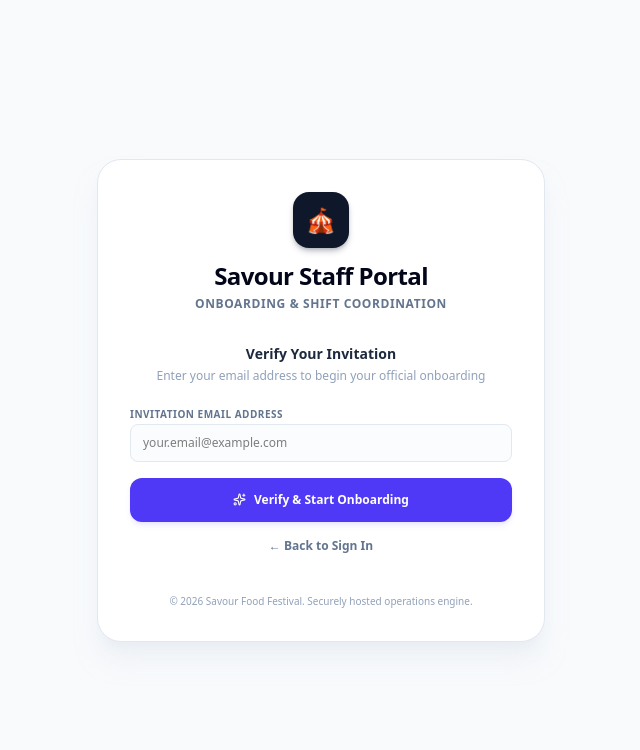
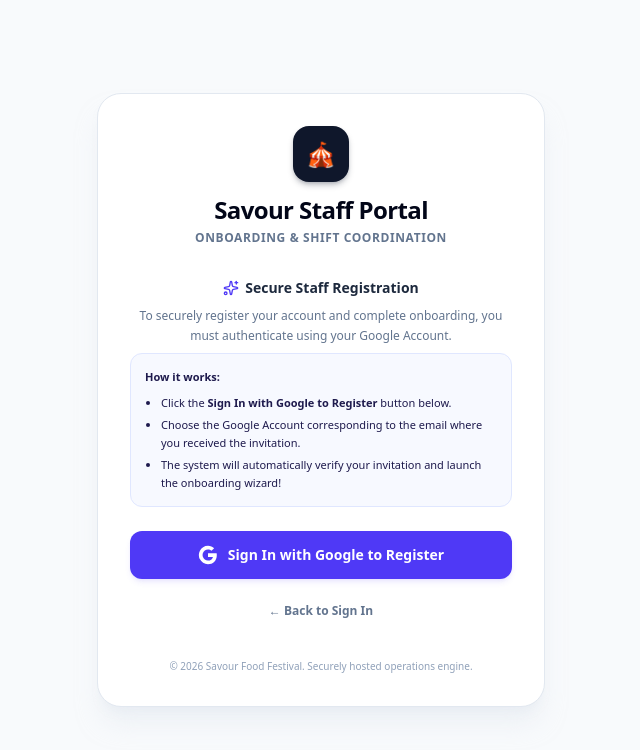
Before and after one commit to DayneMetzner/SavourStaffPortal, a React (Vite) app: page / in a window 1280 px wide. Both pictures are taken after a click on the button "Create Staff Account / Sign Up". Shown: the top 750 px of the page, without its empty margins (319-959 px from the left). Built offline with nearby package versions, Linux system fonts and the light colour scheme; no server answers; the database is empty.

Commit message:
refactor: secure staff authentication flow
Restrict real-time Firestore synchronization to authenticated users and tighten Firestore security rules for invitations. Update the login screen to verify staff invitations post-authentication rather than relying on public access.

```diff
--- a/src/App.tsx
+++ b/src/App.tsx
@@ -206,10 +206,13 @@ export default function App() {
     };
   }, []);
 
-  // 2a. Real-time Firestore synchronizer for public, read-only data (runs even when unauthenticated)
+  // 2a. Real-time Firestore synchronizer for staff profiles and invitations (runs only when Google authenticated)
   useEffect(() => {
+    if (!googleUser) {
+      return;
+    }
     // Check if we are running in passcode bypass mode (no Google authentication session in Firebase Auth)
-    const isPasscodeMode = sessionStorage.getItem('savour_hq_session') === 'admin' && !googleUser;
+    const isPasscodeMode = sessionStorage.getItem('savour_hq_session') === 'admin';
     if (isPasscodeMode) {
       return;
     }
--- a/src/components/LoginScreen.tsx
+++ b/src/components/LoginScreen.tsx
@@ -22,8 +22,6 @@ export const LoginScreen: React.FC<LoginScreenProps> = ({
   invitations = []
 }) => {
   const [showSignUpForm, setShowSignUpForm] = useState(false);
-  const [signUpEmail, setSignUpEmail] = useState('');
-  const [isVerifyingSignUp, setIsVerifyingSignUp] = useState(false);
   const [showPasscodeForm, setShowPasscodeForm] = useState(false);
   const [adminEmail, setAdminEmail] = useState('dayne@savourfestival.com');
   const [adminCode, setAdminCode] = useState('');
@@ -69,12 +67,56 @@ export const LoginScreen: React.FC<LoginScreenProps> = ({
           const role = matchedProfile.role || 'staff';
           onLoginSuccess(authenticatedEmail, role, result.accessToken);
         } else {
-          // Not registered - Notify and redirect to sign up page
-          setSignUpEmail(authenticatedEmail);
-          setShowSignUpForm(true);
+          // They are signed in with Google, but have no staff profile yet!
+          // Since they are fully authenticated, we can check for an active invitation in Firestore securely.
+          let matchedInvitation: any = null;
+          try {
+            const { getInvitationFromFirestore } = await import('../utils/firestoreData');
+            matchedInvitation = await getInvitationFromFirestore(authenticatedEmail);
+          } catch (dbErr) {
+            console.error("Login Screen: failed to pull invitation from Firestore:", dbErr);
+          }
+
+          if (matchedInvitation) {
+            if (matchedInvitation.status === 'registered') {
+              setLoginError(`The email "${authenticatedEmail}" has already been used to register. If you are unable to log in, please contact your coordinator.`);
+              const { logoutFromGoogle } = await import('../utils/googleAuth');
+              await logoutFromGoogle();
+              return;
+            }
+
+            if (matchedInvitation.status === 'invited') {
+              // Clear sign up form state and trigger onboarding
+              setShowSignUpForm(false);
+              if (onStartOnboarding) {
+                onStartOnboarding(authenticatedEmail);
+              }
+              return;
+            }
+          }
+
+          // Fallback check to local cached state
+          const localMatch = invitations.find(i => i.email.toLowerCase().trim() === authenticatedEmail);
+          if (localMatch) {
+            if (localMatch.status === 'registered') {
+              setLoginError(`The email "${authenticatedEmail}" has already been used to register.`);
+            } else {
+              setShowSignUpForm(false);
+              if (onStartOnboarding) {
+                onStartOnboarding(authenticatedEmail);
+              }
+            }
+            const { logoutFromGoogle } = await import('../utils/googleAuth');
+            await logoutFromGoogle();
+            return;
+          }
+
+          // No profile and no invitation found
           setLoginError(
-            `The email "${authenticatedEmail}" is not signed up yet. We have redirected you to the sign-up page. Please enter your email and click verify to complete your onboarding.`
+            `Access Denied: No active staff profile or pending invitation found for Google Account "${authenticatedEmail}". Please ensure you are logging in with the correct email, or contact your coordinator to request an invitation.`
           );
+          const { logoutFromGoogle } = await import('../utils/googleAuth');
+          await logoutFromGoogle();
         }
       }
     } catch (err: any) {
@@ -109,64 +151,6 @@ export const LoginScreen: React.FC<LoginScreenProps> = ({
     setLoginError('Invalid Administrator credentials or access code. Please check your entry.');
   };
 
-  const handleSignUpVerify = async (e: React.FormEvent) => {
-    e.preventDefault();
-    setLoginError(null);
-    setIsVerifyingSignUp(true);
-
-    const cleanEmail = signUpEmail.trim().toLowerCase();
-    if (!cleanEmail) {
-      setIsVerifyingSignUp(false);
-      return;
-    }
-
-    try {
-      // Fetch the invitation for this email address directly from Firestore (live, secure, non-cached lookup)
-      let matchedInvitation: any = null;
-      try {
-        const { getInvitationFromFirestore } = await import('../utils/firestoreData');
-        matchedInvitation = await getInvitationFromFirestore(cleanEmail);
-      } catch (dbErr) {
-        console.error("SignUp: failed to fetch invitation from Firestore:", dbErr);
-      }
-
-      // Fallback to local cached invitations state if offline/errors
-      if (!matchedInvitation && invitations) {
-        matchedInvitation = invitations.find(
-          (i) => i.email.toLowerCase().trim() === cleanEmail
-        ) || null;
-      }
-
-      if (matchedInvitation) {
-        if (matchedInvitation.status === 'registered') {
-          setLoginError(`The email "${cleanEmail}" is already registered. Please Sign In using Google SSO instead.`);
-          setIsVerifyingSignUp(false);
-          return;
-        }
-
-        if (matchedInvitation.status === 'invited') {
-          // Clear sign up form
-          setSignUpEmail('');
-          setShowSignUpForm(false);
-          if (onStartOnboarding) {
-            onStartOnboarding(cleanEmail);
-          }
-          return;
-        }
-      }
-
-      // If we reach here, we did not find any active/matching invitation
-      setLoginError(
-        `No active invitation found for "${cleanEmail}". Please ensure you entered the exact email where you received the invite, or contact your coordinator to send you an invitation.`
-      );
-    } catch (err: any) {
-      console.error(err);
-      setLoginError(err.message || 'Verification failed. Please try again.');
-    } finally {
-      setIsVerifyingSignUp(false);
-    }
-  };
-
   return (
     <div className="min-h-screen bg-slate-50 flex items-center justify-center p-4 md:p-8 select-none font-sans" id="login-container">
       <div className="max-w-md w-full bg-white border border-slate-200 rounded-3xl p-6 md:p-8 shadow-xl shadow-slate-200/50 space-y-6 md:space-y-8 animate-fade-in">
@@ -198,35 +182,53 @@ export const LoginScreen: React.FC<LoginScreenProps> = ({
         <div className="space-y-6">
           {showSignUpForm ? (
             /* Sign Up / Verification Form */
-            <form onSubmit={handleSignUpVerify} className="space-y-4">
-              <div className="text-center space-y-1">
-                <h2 className="text-sm font-bold text-slate-800">Verify Your Invitation</h2>
-                <p className="text-xs text-slate-400">Enter your email address to begin your official onboarding</p>
-              </div>
-
-              <div className="space-y-1">
-                <label className="text-[10px] font-bold text-slate-500 uppercase tracking-wider">Invitation Email Address</label>
-                <input
-                  type="email"
-                  required
-                  placeholder="your.email@example.com"
-                  value={signUpEmail}
-                  onChange={(e) => setSignUpEmail(e.target.value)}
-                  className="w-full px-3 py-2.5 text-xs border border-slate-200 rounded-lg focus:border-slate-800 focus:outline-none bg-slate-50/50"
-                />
+            <div className="space-y-6">
+              <div className="text-center space-y-2">
+                <h2 className="text-sm font-bold text-slate-800 flex items-center justify-center gap-1.5">
+                  <Sparkles size={16} className="text-indigo-600" /> Secure Staff Registration
+                </h2>
+                <p className="text-xs text-slate-500 leading-relaxed max-w-sm mx-auto">
+                  To securely register your account and complete onboarding, you must authenticate using your Google Account.
+                </p>
+                <div className="p-3.5 bg-indigo-50/50 border border-indigo-100 rounded-xl text-[11px] leading-relaxed text-indigo-950 text-left space-y-2">
+                  <p className="font-bold">How it works:</p>
+                  <ul className="list-disc pl-4 space-y-1">
+                    <li>Click the <strong>Sign In with Google to Register</strong> button below.</li>
+                    <li>Choose the Google Account corresponding to the email where you received the invitation.</li>
+                    <li>The system will automatically verify your invitation and launch the onboarding wizard!</li>
+                  </ul>
+                </div>
               </div>
 
               <button
-                type="submit"
-                disabled={isVerifyingSignUp}
-                className="w-full py-3.5 bg-indigo-600 hover:bg-indigo-500 text-white font-extrabold text-xs rounded-xl transition-all shadow-md shadow-indigo-600/10 cursor-pointer flex items-center justify-center gap-2 disabled:opacity-50"
+                type="button"
+                onClick={handleGoogleLogin}
+                disabled={isLoading}
+                className="w-full py-3.5 bg-indigo-600 hover:bg-indigo-500 text-white font-extrabold text-sm rounded-xl transition-all shadow-md shadow-indigo-600/10 cursor-pointer flex items-center justify-center gap-2.5 disabled:opacity-50"
               >
-                {isVerifyingSignUp ? (
+                {isLoading ? (
                   <span className="w-4 h-4 border-2 border-white/20 border-t-white rounded-full animate-spin" />
                 ) : (
-                  <Sparkles size={13} />
+                  <svg className="w-5 h-5" viewBox="0 0 24 24">
+                    <path
+                      fill="currentColor"
+                      d="M22.56 12.25c0-.78-.07-1.53-.2-2.25H12v4.26h5.92c-.26 1.37-1.04 2.53-2.21 3.31v2.77h3.57c2.08-1.92 3.28-4.74 3.28-8.09z"
+                    />
+                    <path
+                      fill="currentColor"
+                      d="M12 23c2.97 0 5.46-.98 7.28-2.66l-3.57-2.77c-.98.66-2.23 1.06-3.71 1.06-2.86 0-5.29-1.93-6.16-4.53H2.18v2.84C3.99 20.53 7.7 23 12 23z"
+                    />
+                    <path
+                      fill="currentColor"
+                      d="M5.84 14.09c-.22-.66-.35-1.36-.35-2.09s.13-1.43.35-2.09V7.06H2.18C1.43 8.55 1 10.22 1 12s.43 3.45 1.18 4.94l2.85-2.22.81-.63z"
+                    />
+                    <path
+                      fill="currentColor"
+                      d="M12 5.38c1.62 0 3.06.56 4.21 1.64l3.15-3.15C17.45 2.09 14.97 1 12 1 7.7 1 3.99 3.47 2.18 7.06l3.66 2.84c.87-2.6 3.3-4.52 6.16-4.52z"
+                    />
+                  </svg>
                 )}
-                {isVerifyingSignUp ? 'Verifying Invite...' : 'Verify & Start Onboarding'}
+                {isLoading ? 'Connecting...' : 'Sign In with Google to Register'}
               </button>
 
               <button
@@ -239,7 +241,7 @@ export const LoginScreen: React.FC<LoginScreenProps> = ({
               >
                 ← Back to Sign In
               </button>
-            </form>
+            </div>
           ) : (
             <>
               {/* Primary Action: Google Single Sign-On */}
```
Also changed, not shown: 1 other file (tests, documents, lock files or other folders).
